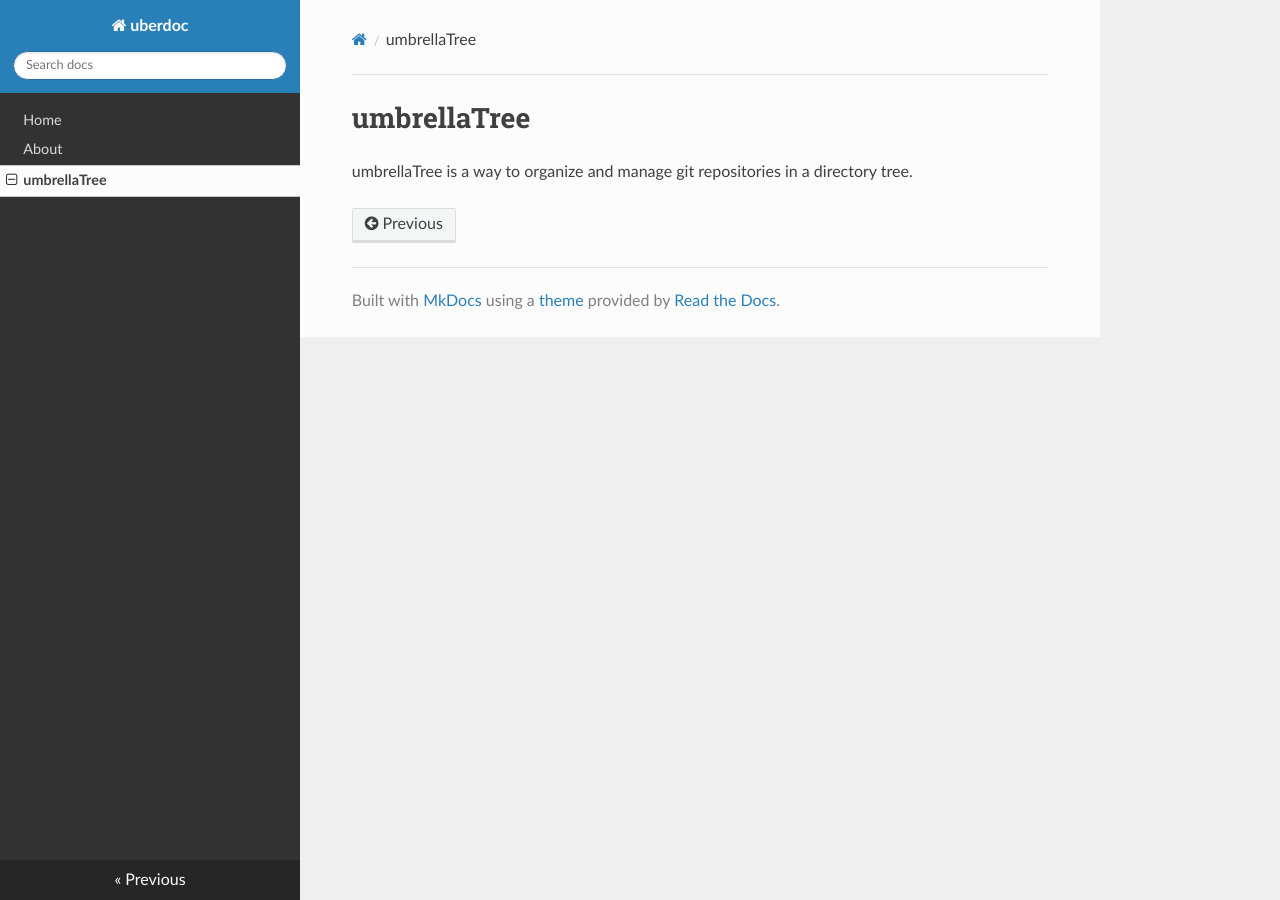
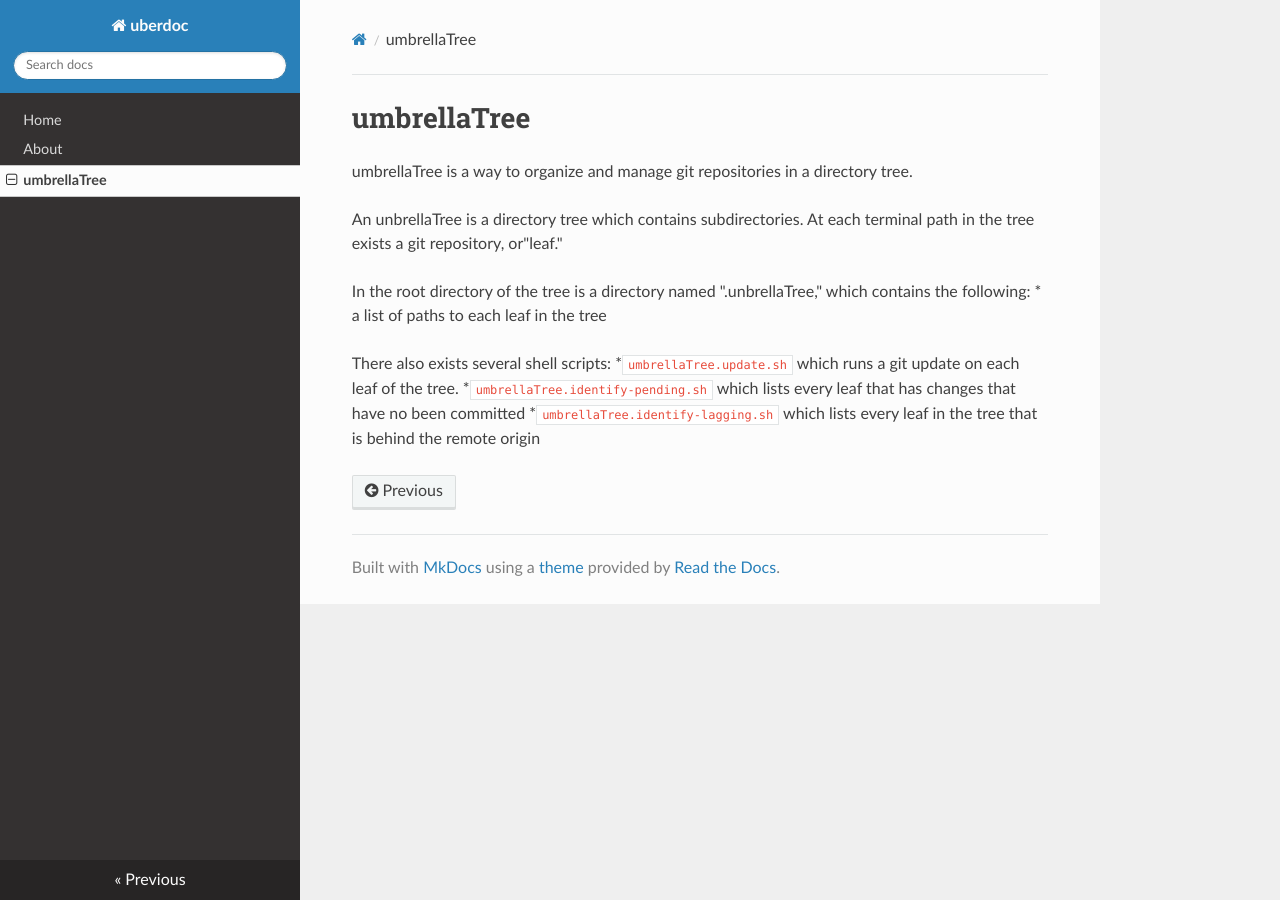
Before and after one commit to auden77/uberdocs, an MkDocs documentation site: the page built from docs/umbrellaTree.md, in a window 1280 px wide. Built offline with MkDocs 1.6.1, drawn with Linux system fonts in a browser that asks for light colours; nearby versions of some CDN libraries.

Commit message:
Update umbrellaTree.md

```diff
--- a/docs/umbrellaTree.md
+++ b/docs/umbrellaTree.md
@@ -1,2 +1,12 @@
 # umbrellaTree
 umbrellaTree is a way to organize and manage git repositories in a directory tree.
+
+An unbrellaTree is a directory tree which contains subdirectories. At each terminal path in the tree exists a git repository, or"leaf."
+
+In the root directory of the tree is a directory named ".unbrellaTree," which contains the following:
+* a list of paths to each leaf in the tree
+
+There also exists several shell scripts:
+*`umbrellaTree.update.sh` which runs a git update on each leaf of the tree.
+*`umbrellaTree.identify-pending.sh` which lists every leaf that has changes that have no been committed
+*`umbrellaTree.identify-lagging.sh` which lists every leaf in the tree that is behind the remote origin
```
